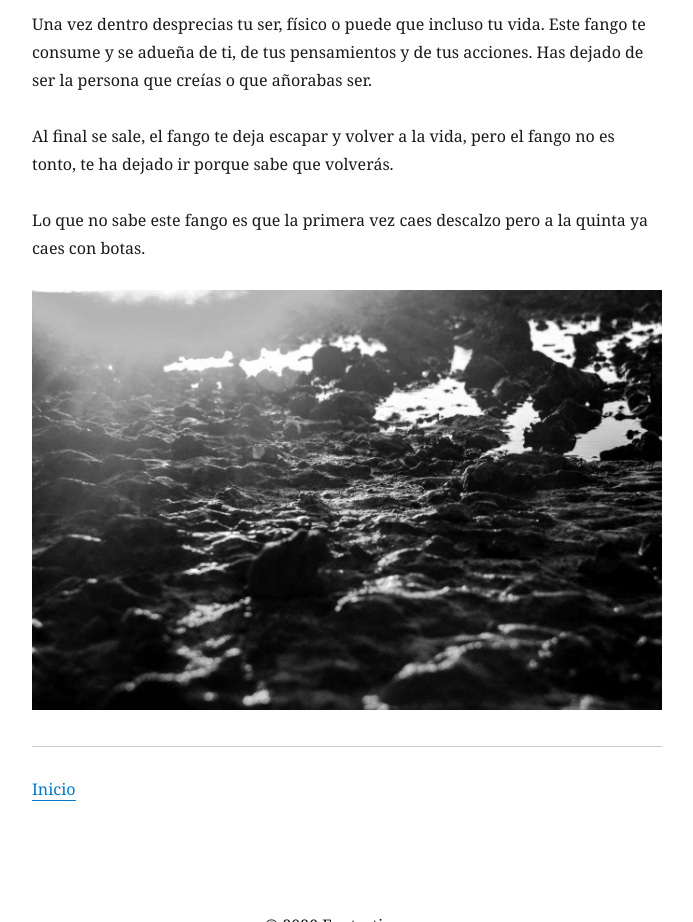
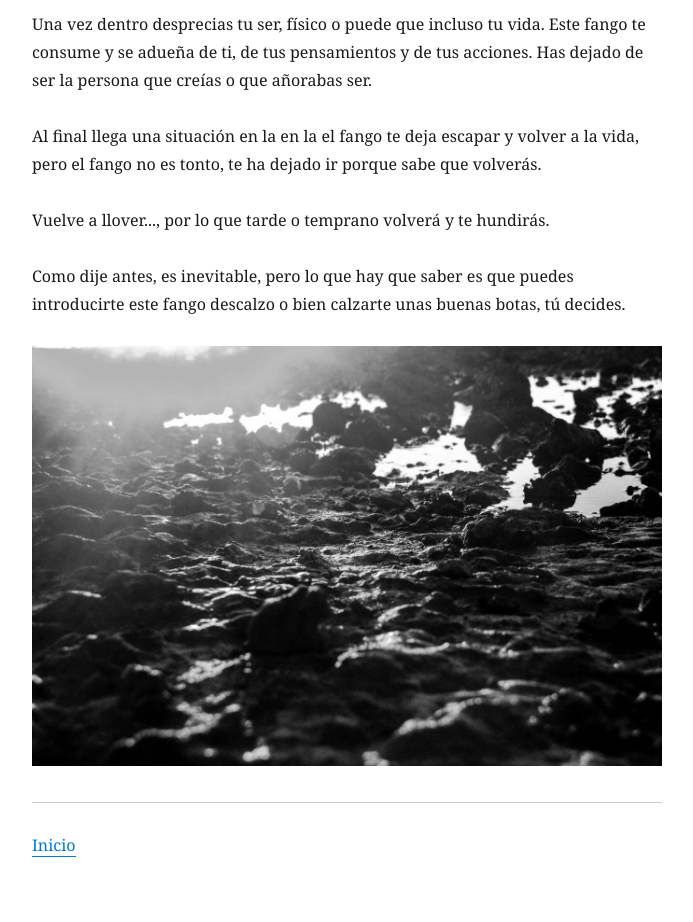
Before and after one commit to Fernan-Ramos/personal-blog, a Gatsby site: page /blog/fango-1/ in a window 1280 px wide. Shown: the part 920-1842 px from the top of the page, without its empty margins (293-986 px from the left). Built offline with nearby package versions, Linux system fonts and the light colour scheme; Gatsby itself is replaced by a stand-in of ours; some packages are replaced by stand-ins of ours.

Commit message:
Updated fango

```diff
--- a/content/blog/fango-1.md
+++ b/content/blog/fango-1.md
@@ -12,8 +12,10 @@ Como caemos en él? Pues unas veces nuestros actos nos precipitan hacía ese abi
 
 Una vez dentro desprecias tu ser, físico o puede que incluso tu vida. Este fango te consume y se adueña de ti, de tus pensamientos y de tus acciones. Has dejado de ser la persona que creías o que añorabas ser.
 
-Al final se sale, el fango te deja escapar y volver a la vida, pero el fango no es tonto, te ha dejado ir porque sabe que volverás.
+Al final llega una situación en la en la el fango te deja escapar y volver a la vida, pero el fango no es tonto, te ha dejado ir porque sabe que volverás.
 
-Lo que no sabe este fango es que la primera vez caes descalzo pero a la quinta ya caes con botas.
+Vuelve a llover..., por lo que tarde o temprano volverá y te hundirás.
+
+Como dije antes, es inevitable, pero lo que hay que saber es que puedes introducirte este fango descalzo o bien calzarte unas buenas botas, tú decides.
 
 ![](../assets/photo-1534061195026-780ce0b8b836.jpg)
```
